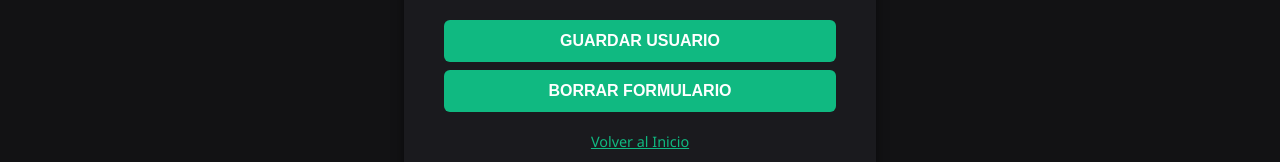
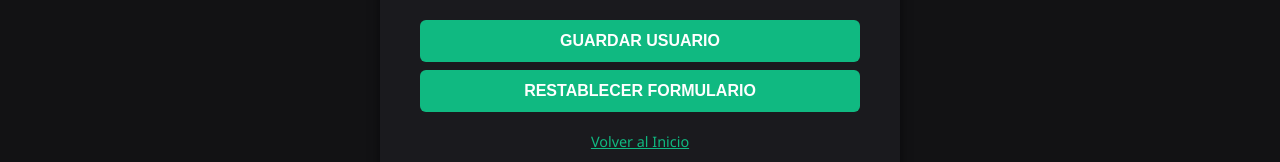
Before and after one commit to fgaliano/plataforma-deportiva, a React (Vite) app in the folder frontend-apps/auth_service_front/: page / in a window 1280 px wide. Both pictures are taken after a click on the button "Registrar Nuevo Usuario". Shown: the part 713-875 px from the top of the page. Built offline with nearby package versions, Linux system fonts and the light colour scheme; no server answers.

Commit message:
Fix: Se modifica el texto del botón  # 4

```diff
--- a/frontend-apps/auth_service_front/src/features/register/components/Registro.jsx
+++ b/frontend-apps/auth_service_front/src/features/register/components/Registro.jsx
@@ -291,7 +291,7 @@ const handleSubmit = (e) => {
             GUARDAR USUARIO
           </button>
           <button type="button" className="btn-guardar" onClick={restablecerFormulario}>
-            BORRAR FORMULARIO
+            RESTABLECER FORMULARIO
           </button>
         </div>
 
```
